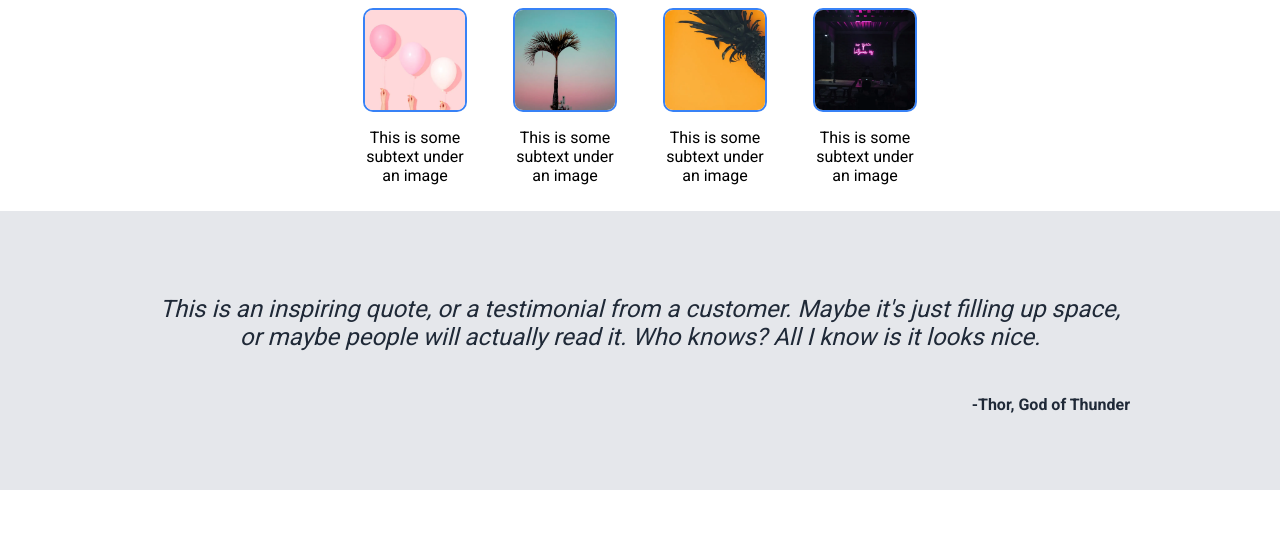
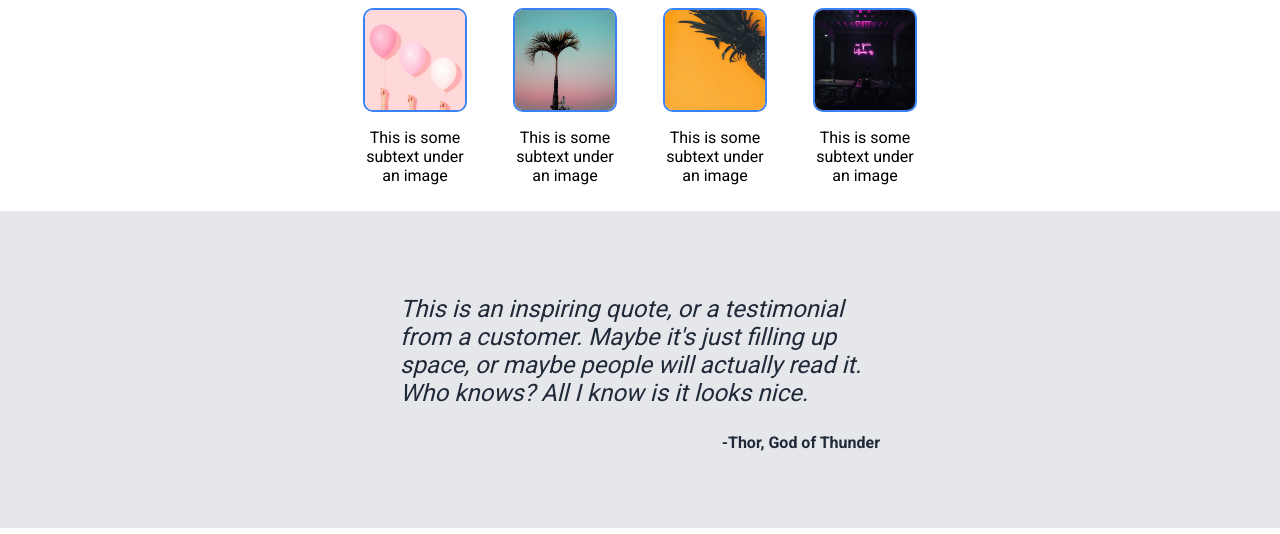
Before and after one commit to ayushbaghel-codes/odin-landing-page, a plain HTML site: page index.html in a window 1280 px wide. Shown: the part 418-952 px from the top of the page. Drawn offline with Linux system fonts and the light colour scheme.

Commit message:
Fix the text wrap of .quote-text

```diff
--- a/style.css
+++ b/style.css
@@ -117,7 +117,8 @@ button {
 
 .quote-container {
   background-color: #e5e7eb;
-  padding: 60px 150px;
+  margin: 0;
+  padding: 60px 400px;
   display: flex;
   flex-direction: column;
   align-items: center;
@@ -128,13 +129,13 @@ button {
   font-style: italic;
   font-weight: 300px;
   color: #1f2937;
-  text-align: center;
-  /* max-width: 800px; */
+
+  max-width: 800px;
+  margin-bottom: 10px;
 }
 .quote-author {
   font-weight: bold;
   color: #1f2937;
-  margin-top: 20px;
   align-self: flex-end;
 }
 
```
